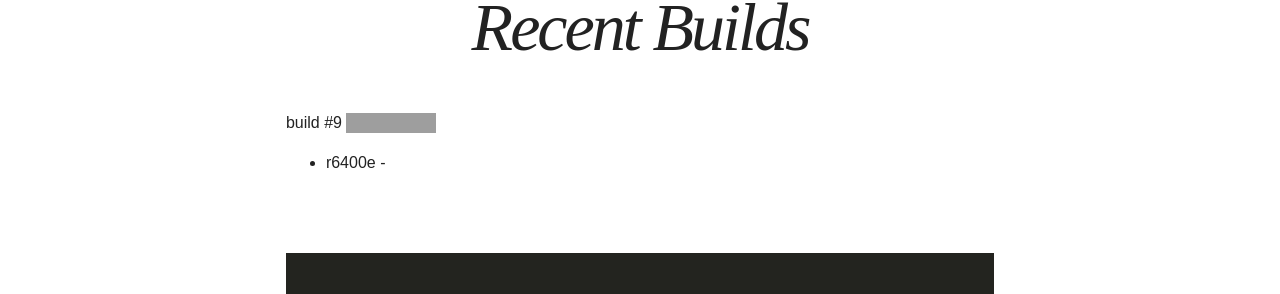
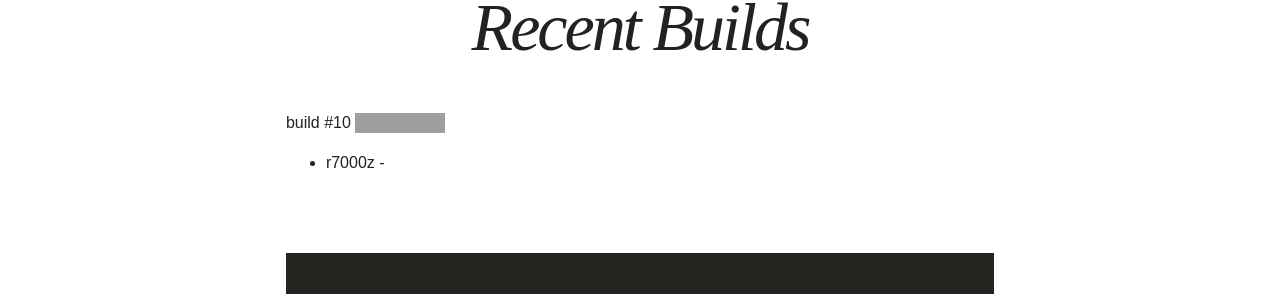
Before and after one commit to oglopss/tomato-arm-ci-jekyll, a Jekyll site: the page built from index.html, in a window 1280 px wide. Shown: the part 485-779 px from the top of the page. Built offline with Jekyll 4.4.1, drawn with Linux system fonts in a browser that asks for light colours; nearby versions of some CDN libraries; grey boxes are pictures that could not be loaded.

Commit message:
Travis build 10 r7000z pushed to gh-pages

```diff
--- a/_data/ss.yml
+++ b/_data/ss.yml
@@ -1,3 +1,3 @@
-build: 9
+build: 10
 files:
-  - 0004 r6400e
+  - 0003 r7000z
```
